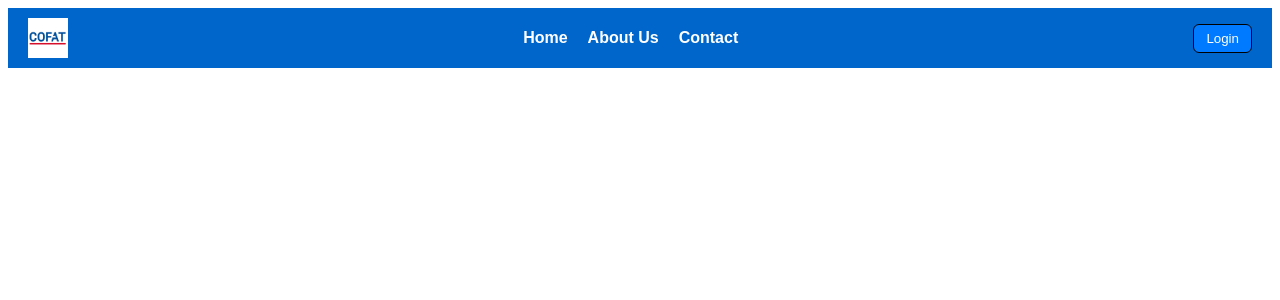
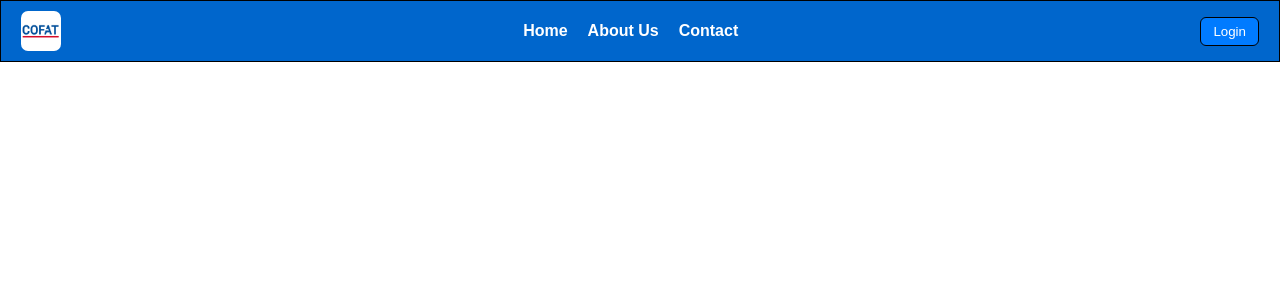
Before and after one commit to Feres-Cherif/cofat-intern-project, an Angular app in the folder cofat-playground/: page / in a window 1280 px wide. Shown: the top 300 px of the page. Built offline with nearby package versions, Linux system fonts and the light colour scheme.

Commit message:
border raduis img

```diff
--- a/cofat-playground/src/app/components/Home/navbar/navbar.css
+++ b/cofat-playground/src/app/components/Home/navbar/navbar.css
@@ -5,6 +5,7 @@
       align-items: center;
       padding: 10px 20px;
       background: #0066cc;
+      border: solid 1px black;
     }
 
     div div {
@@ -31,6 +32,12 @@
     img {
       height: 40px;
       width: 40px;
+      border-radius: 7px;
+    }
+    img:hover{
+        cursor: pointer;
+
+
     }
 
     a:hover{
--- a/cofat-playground/src/styles.css
+++ b/cofat-playground/src/styles.css
@@ -1 +1,7 @@
 /* You can add global styles to this file, and also import other style files */
+* {
+    margin: 0;
+    padding: 0;
+    box-sizing: border-box;
+    font-family: 'Poppins', sans-serif;
+}
```
